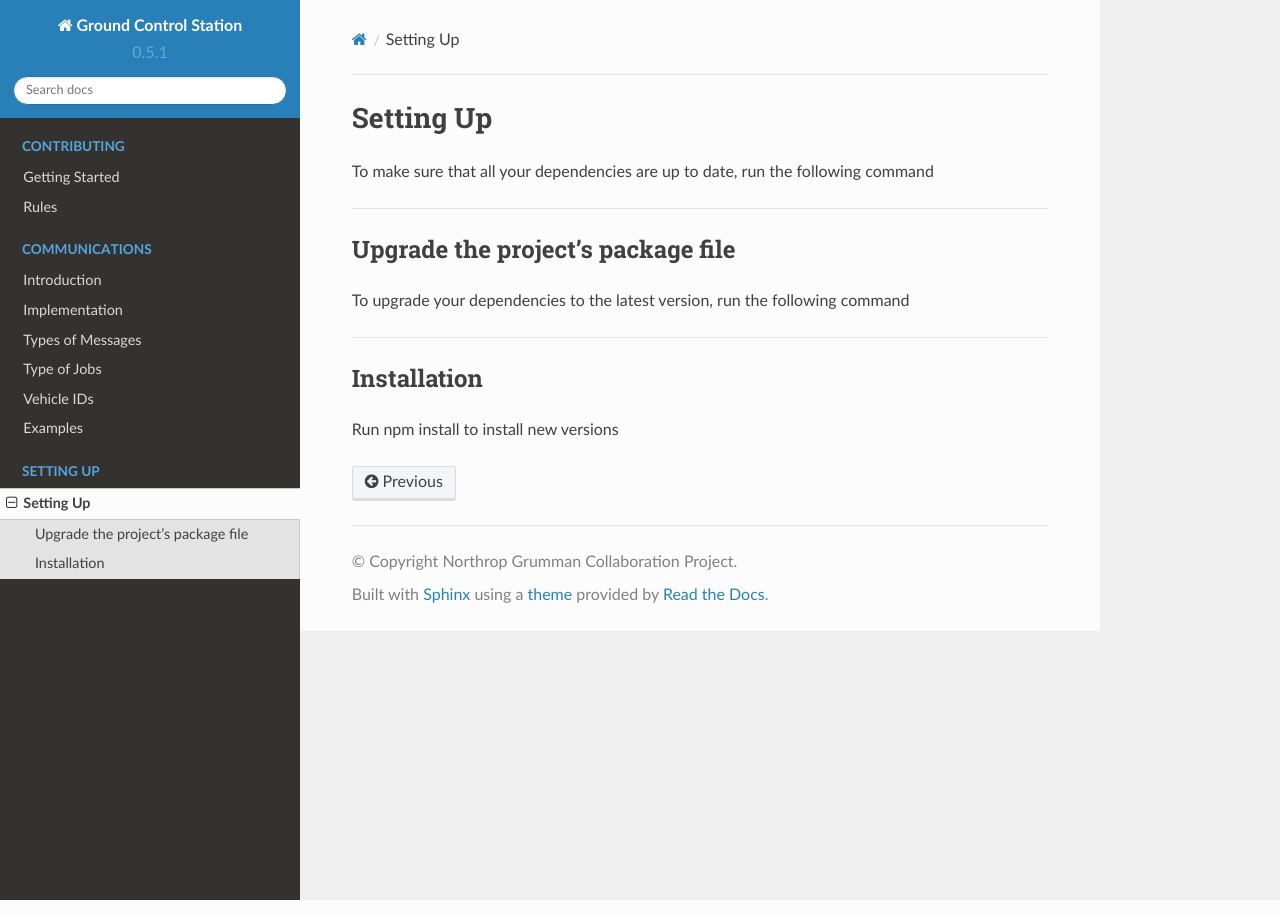
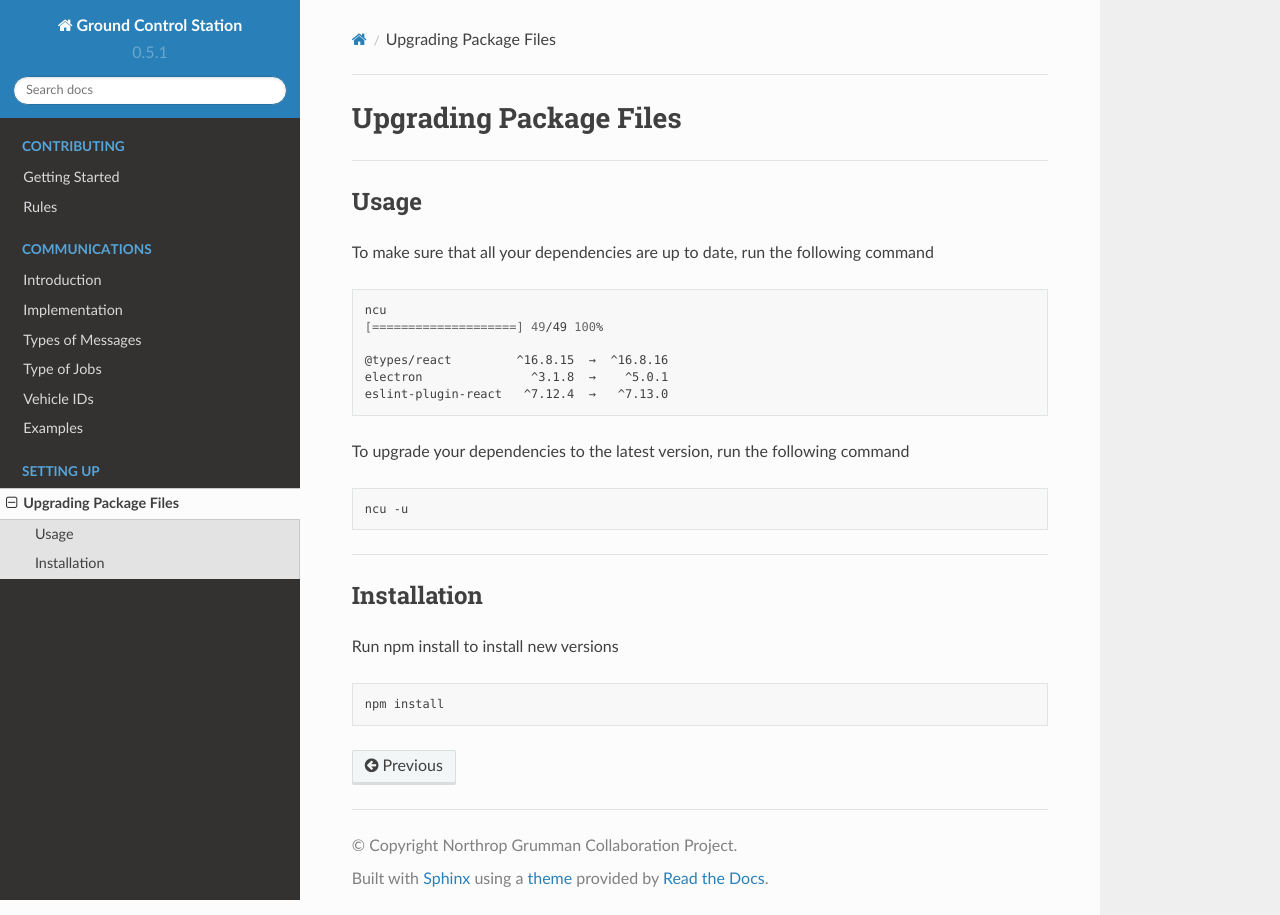
Before and after one commit to NGCP/GCS, a Sphinx documentation site: the page built from docs/setup/ncu.rst, in a window 1280 px wide. Built offline with Sphinx 7.4.7 and the Read the Docs theme 2.0.0, drawn with Linux system fonts in a browser that asks for light colours.

Commit message:
fixed ncu documentation

```diff
--- a/docs/setup/ncu.rst
+++ b/docs/setup/ncu.rst
@@ -1,12 +1,16 @@
 ==========
-Setting Up
+Upgrading Package Files
 ==========
 
 .. TODO: Write documentation of what ncu does and how to use it
 
+-----
+
+Usage
+=====
 To make sure that all your dependencies are up to date, run the following command
 
-.. code-block: sh
+.. code-block:: sh
 
   ncu
   [====================] 49/49 100%
@@ -15,14 +19,9 @@
   electron               ^3.1.8  →    ^5.0.1
   eslint-plugin-react   ^7.12.4  →   ^7.13.0
 
------------------------------------
-
-Upgrade the project's package file
-===================================
-
 To upgrade your dependencies to the latest version, run the following command
 
-.. code-block: sh
+.. code-block:: sh
 
   ncu -u
 
@@ -33,6 +32,6 @@
 
 Run npm install to install new versions
 
-.. code-block: sh
+.. code-block:: sh
 
   npm install
```
